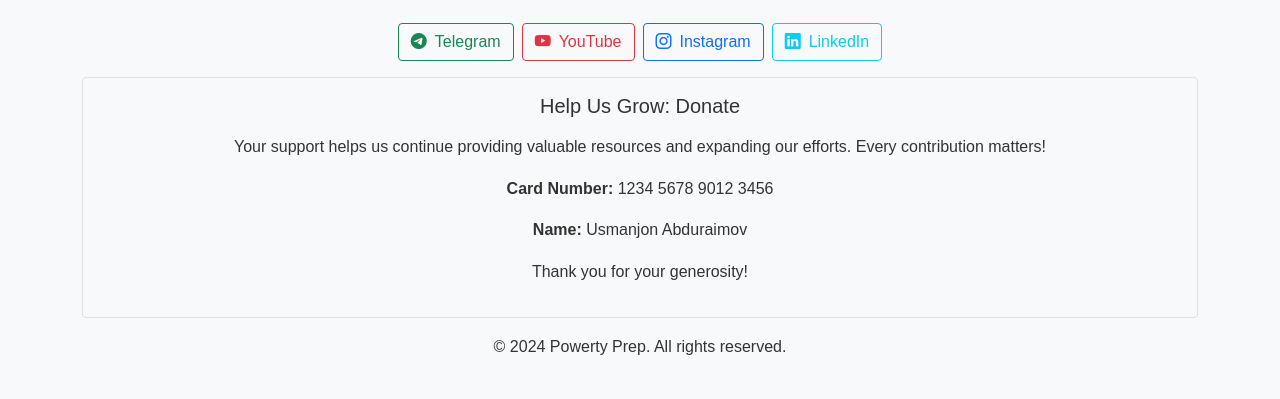
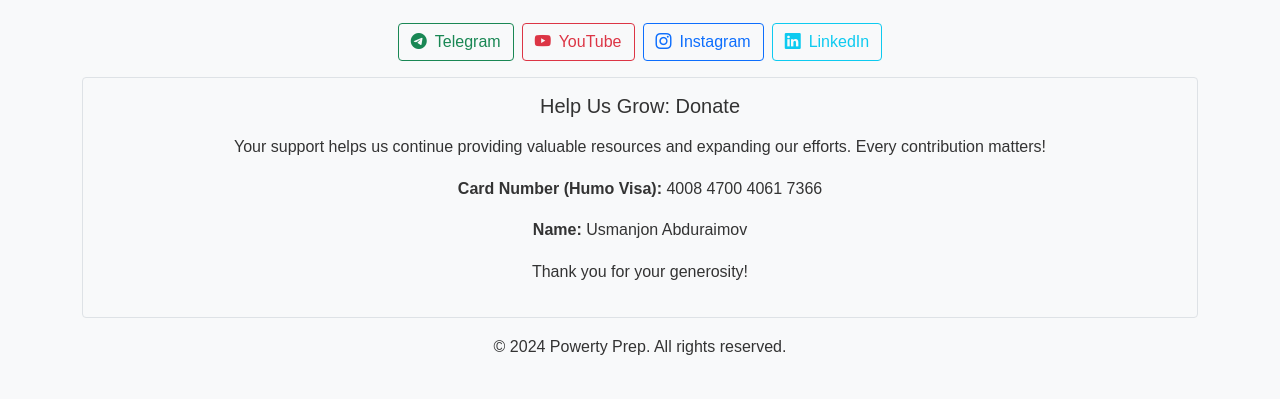
Before and after one commit to usmanjohn/powerty, a Django app: page /about/ in a window 1280 px wide. Shown: the part 4085-4484 px from the top of the page. Run offline with Django 5.2, Linux system fonts and the light colour scheme; data that the repository does not hold is empty; some libraries are stand-ins or nearby versions.

Commit message:
domnatemeplease

```diff
--- a/general/templates/general/about.html
+++ b/general/templates/general/about.html
@@ -596,7 +596,7 @@
         <div class="bg-light border p-3 mb-3 rounded">
             <h5 class="mb-3">Help Us Grow: Donate</h5>
             <p>Your support helps us continue providing valuable resources and expanding our efforts. Every contribution matters!</p>
-            <p><strong>Card Number:</strong> 1234 5678 9012 3456</p>
+            <p><strong>Card Number (Humo Visa):</strong> 4008 4700 4061 7366</p>
             <p><strong>Name:</strong> Usmanjon Abduraimov</p>
             <p>Thank you for your generosity!</p>
         </div>
```
